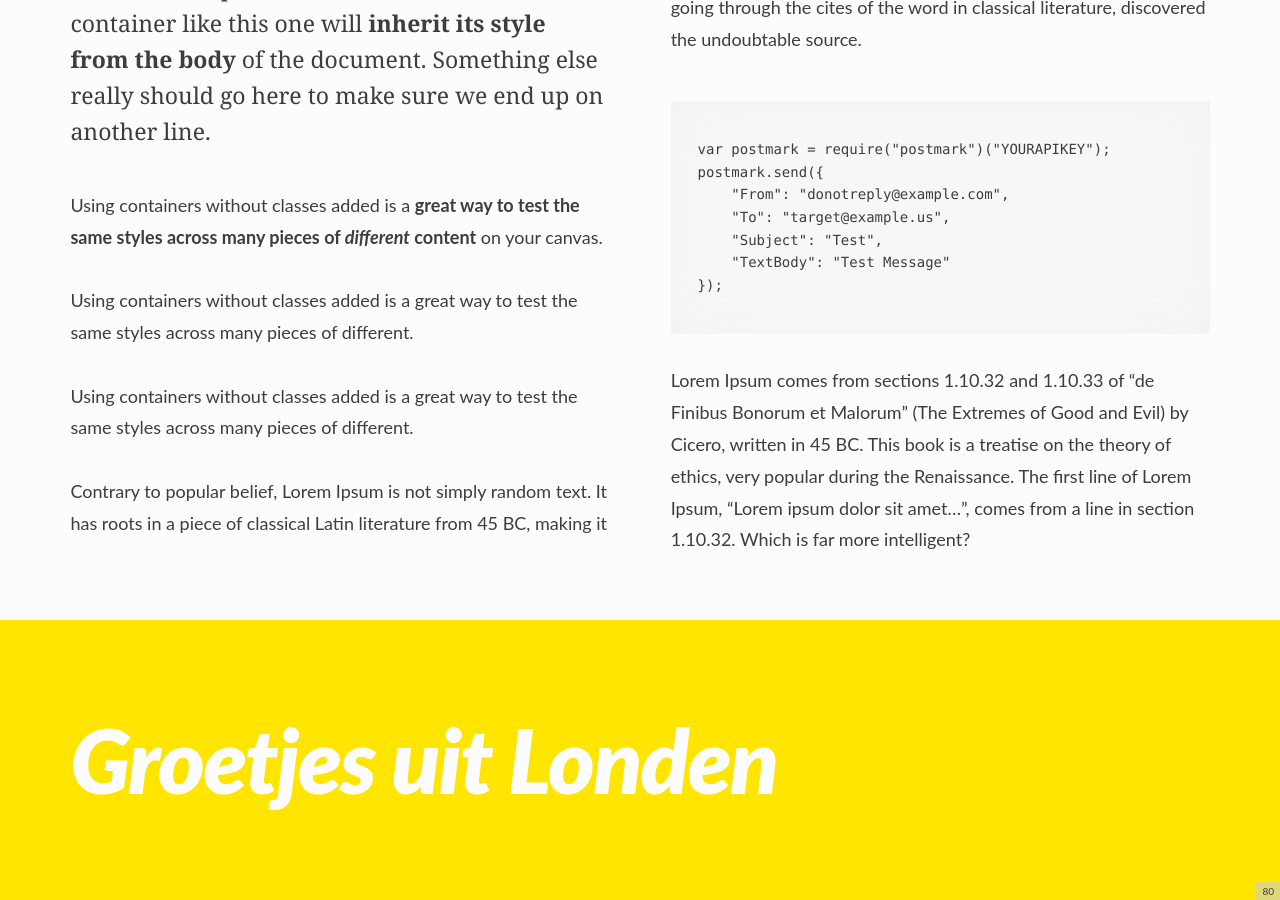
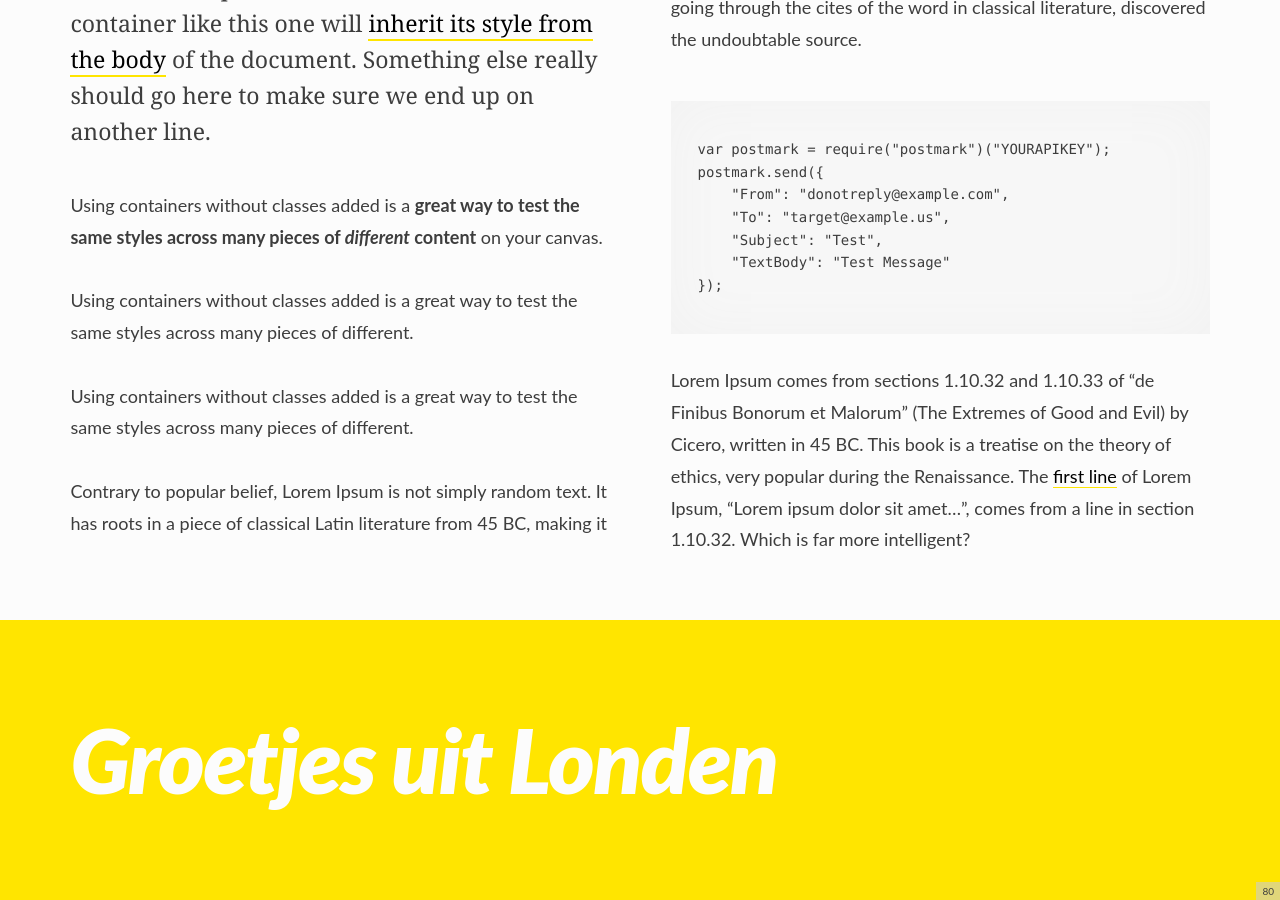
Before and after one commit to mattsenior/mattsenior.com, a Jekyll site: the page built from index.html, in a window 1280 px wide and 900 px high, scrolled down 633 px. Built offline with Jekyll 4.4.1, drawn with Linux system fonts in a browser that asks for light colours.

Commit message:
Add some links to /article

```diff
--- a/index.html
+++ b/index.html
@@ -12,7 +12,7 @@ layout: default
 <section class="section" role="main">
     <div class="section__inner">
         <div class="article--columns prose">
-            <p class="prose--large prose--dark">By default, containers are marked up as a <code>&lt;div&gt;</pre></code> element with <em>no class</em> attached (see the small label in the top-left?). This means that a container like this one will <strong>inherit its style from the body</strong> of the document. Something else really should go here to make sure we end up on another line.</p>
+            <p class="prose--large prose--dark">By default, containers are marked up as a <code>&lt;div&gt;</pre></code> element with <em>no class</em> attached (see the small label in the top-left?). This means that a container like this one will <a href="/article">inherit its style from the body</a> of the document. Something else really should go here to make sure we end up on another line.</p>
 
             <p>Using containers without classes added is a <strong>great way to test the same styles across many pieces of <em>different</em> content</strong> on your canvas.</p>
 
@@ -32,7 +32,7 @@ postmark.send({
 });
             </code></pre>
 
-            <p>Lorem Ipsum comes from sections 1.10.32 and 1.10.33 of “de Finibus Bonorum et Malorum” (The Extremes of Good and Evil) by Cicero, written in 45 BC. This book is a treatise on the theory of ethics, very popular during the Renaissance. The first line of Lorem Ipsum, “Lorem ipsum dolor sit amet…”, comes from a line in section 1.10.32. Which is far more intelligent?</p>
+            <p>Lorem Ipsum comes from sections 1.10.32 and 1.10.33 of “de Finibus Bonorum et Malorum” (The Extremes of Good and Evil) by Cicero, written in 45 BC. This book is a treatise on the theory of ethics, very popular during the Renaissance. The <a href="/article">first line</a> of Lorem Ipsum, “Lorem ipsum dolor sit amet…”, comes from a line in section 1.10.32. Which is far more intelligent?</p>
         </div>
     </div>
 </section>
```
